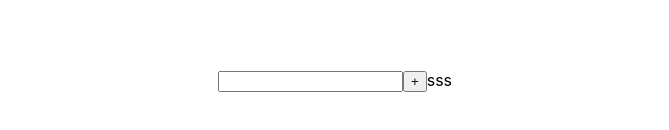
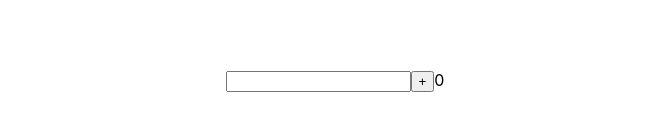
Before and after one commit to DmitryDemid-lab/IgnatTask01, a React (Create React App) app: page / in a window 1280 px wide. Shown: the part 2023-2153 px from the top of the page, without its empty margins (305-974 px from the left). Built offline with nearby package versions, Linux system fonts and the light colour scheme.

Commit message:
Refactoring component HelloName.tsx

```diff
--- a/package.json
+++ b/package.json
@@ -10,10 +10,12 @@
     "@types/node": "^12.0.0",
     "@types/react": "^16.9.0",
     "@types/react-dom": "^16.9.0",
+    "@types/uuid": "^8.0.0",
     "react": "^16.13.1",
     "react-dom": "^16.13.1",
     "react-scripts": "3.4.1",
-    "typescript": "~3.7.2"
+    "typescript": "~3.7.2",
+    "uuid": "^8.1.0"
   },
   "scripts": {
     "start": "react-scripts start",
--- a/src/App.tsx
+++ b/src/App.tsx
@@ -1,9 +1,10 @@
-import React from 'react';
+import React, {useState} from 'react';
 import './App.css';
 import MyInitialsOutput from "./Components/MyInitialsOutput/MyInitialsOutput";
 import Post from "./Components/TelegramMessage/TelegramMessage";
 import MyAffairs from "./Components/Affairs/MyAffairs";
 import HelloName from "./Components/HelloName/HelloName";
+
 
 function App() {
     return (
--- a/src/Components/HelloName/HelloName.tsx
+++ b/src/Components/HelloName/HelloName.tsx
@@ -1,14 +1,29 @@
 import React, {ChangeEvent, KeyboardEvent, useState} from 'react';
 import s from './HelloName.module.css';
+import {v1} from "uuid";
 
+type CorrectNameType = {
+    id: string,
+    name: string
+};
 
 function HelloName() {
 
     let [name, setName] = useState("");
 
+    let [correctNames, setCorrectName] = useState<Array<CorrectNameType>>([]);
+
+    function addName (name:string) {
+        let newName = {id: v1(), name: name};
+        setCorrectName([newName, ...correctNames])
+    };
+
+   let count = correctNames.length;
+
     const helloFunc = () => {
         if (name !== ""){
             alert("Hello, " + name);
+            addName(name);
             setName("");
 
         } else {
@@ -34,7 +49,9 @@ function HelloName() {
                    onKeyPress={onKeyPressHandler}
             />
             <button onClick={helloFunc}>+</button>
-            <span>sss</span>
+            <span>
+               {count}
+            </span>
         </div>
     );
 };
```
Also changed, not shown: 1 other file (tests, documents, lock files or other folders).
